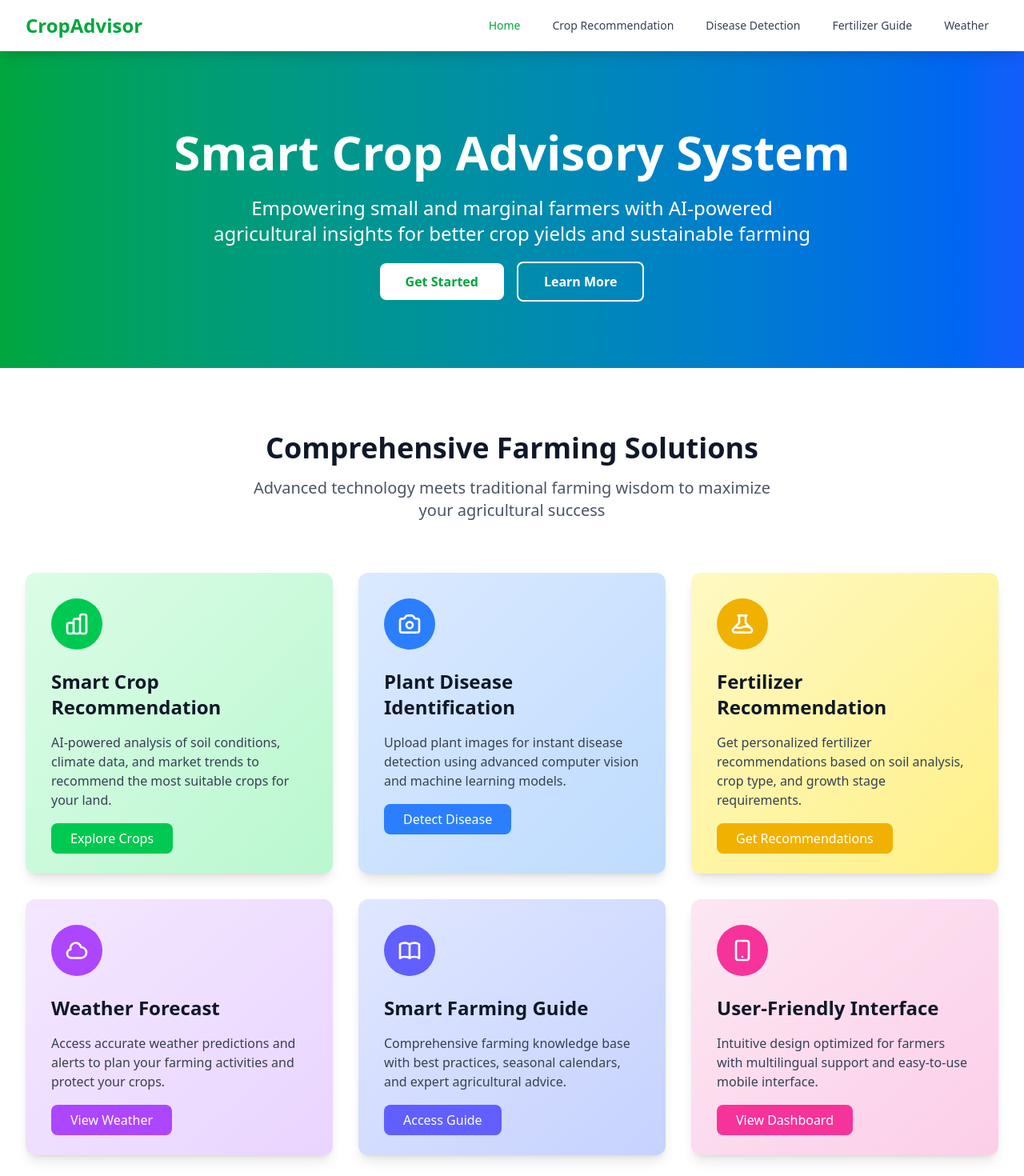
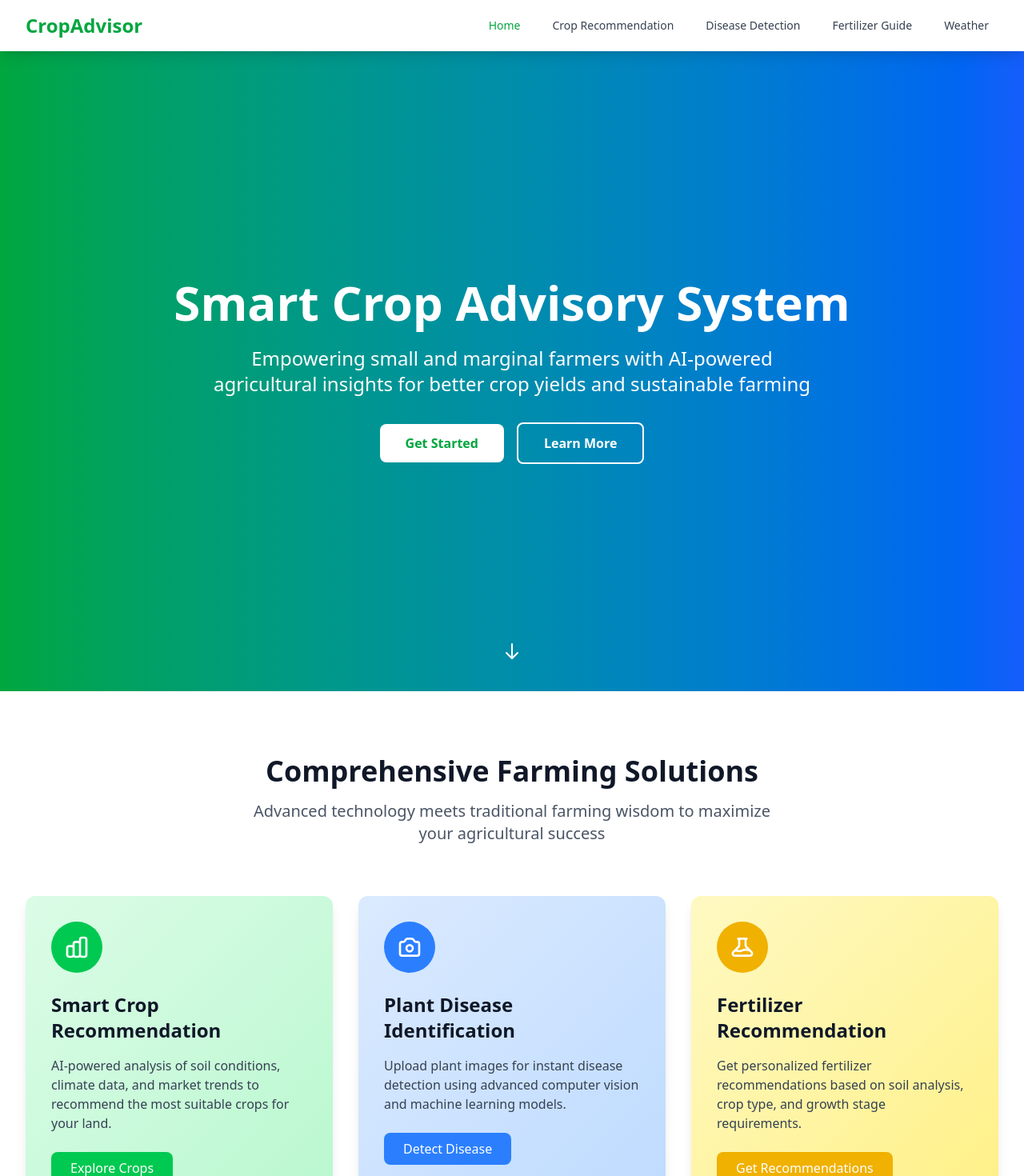
Before and after one commit to Dheerajok/CropAdvisor, a Next.js app: page / in a window 1280 px wide. Shown: the top 1470 px of the page at 80% size. Built offline with nearby package versions, Linux system fonts and the light colour scheme.

Commit message:
added weather api

```diff
--- a/app/page.js
+++ b/app/page.js
@@ -27,9 +27,9 @@ export default function HomePage() {
         </div>
       </nav>
 
-      {/* Hero Section */}
-      <section className="relative bg-gradient-to-r from-green-600 to-blue-600 text-white">
-        <div className="max-w-7xl mx-auto px-4 sm:px-6 lg:px-8 py-24">
+      {/* Hero Section - FIXED: Full screen height minus navbar */}
+      <section className="relative bg-gradient-to-r from-green-600 to-blue-600 text-white h-screen flex items-center">
+        <div className="max-w-7xl mx-auto px-4 sm:px-6 lg:px-8 w-full">
           <div className="text-center">
             <h1 className="text-4xl md:text-6xl font-bold mb-6">
               Smart Crop Advisory System
@@ -38,14 +38,21 @@ export default function HomePage() {
               Empowering small and marginal farmers with AI-powered agricultural insights for better crop yields and sustainable farming
             </p>
             <div className="space-x-4">
-              <Link href="/get-started" className="bg-white text-green-600 px-8 py-3 rounded-lg font-semibold hover:bg-gray-100 transition duration-300">
+              <Link href="/dashboard" className="bg-white text-green-600 px-8 py-3 rounded-lg font-semibold hover:bg-gray-100 transition duration-300 inline-block">
                 Get Started
               </Link>
-              <Link href="/learn-more" className="border-2 border-white text-white px-8 py-3 rounded-lg font-semibold hover:bg-white hover:text-green-600 transition duration-300">
+              <Link href="/farming-guide" className="border-2 border-white text-white px-8 py-3 rounded-lg font-semibold hover:bg-white hover:text-green-600 transition duration-300 inline-block">
                 Learn More
               </Link>
             </div>
           </div>
+        </div>
+
+        {/* Optional: Scroll down indicator */}
+        <div className="absolute bottom-8 left-1/2 transform -translate-x-1/2 animate-bounce">
+          <svg className="w-6 h-6 text-white" fill="none" stroke="currentColor" viewBox="0 0 24 24">
+            <path strokeLinecap="round" strokeLinejoin="round" strokeWidth="2" d="M19 14l-7 7m0 0l-7-7m7 7V3"></path>
+          </svg>
         </div>
       </section>
 
@@ -73,7 +80,7 @@ export default function HomePage() {
               <p className="text-gray-700 mb-6">
                 AI-powered analysis of soil conditions, climate data, and market trends to recommend the most suitable crops for your land.
               </p>
-              <Link href="/crop-recommendation" className="bg-green-500 text-white px-6 py-2 rounded-lg hover:bg-green-600 transition duration-300">
+              <Link href="/crop-recommendation" className="bg-green-500 text-white px-6 py-2 rounded-lg hover:bg-green-600 transition duration-300 inline-block">
                 Explore Crops
               </Link>
             </div>
@@ -90,7 +97,7 @@ export default function HomePage() {
               <p className="text-gray-700 mb-6">
                 Upload plant images for instant disease detection using advanced computer vision and machine learning models.
               </p>
-              <Link href="/disease-detection" className="bg-blue-500 text-white px-6 py-2 rounded-lg hover:bg-blue-600 transition duration-300">
+              <Link href="/disease-detection" className="bg-blue-500 text-white px-6 py-2 rounded-lg hover:bg-blue-600 transition duration-300 inline-block">
                 Detect Disease
               </Link>
             </div>
@@ -106,7 +113,7 @@ export default function HomePage() {
               <p className="text-gray-700 mb-6">
                 Get personalized fertilizer recommendations based on soil analysis, crop type, and growth stage requirements.
               </p>
-              <Link href="/fertilizer" className="bg-yellow-500 text-white px-6 py-2 rounded-lg hover:bg-yellow-600 transition duration-300">
+              <Link href="/fertilizer" className="bg-yellow-500 text-white px-6 py-2 rounded-lg hover:bg-yellow-600 transition duration-300 inline-block">
                 Get Recommendations
               </Link>
             </div>
@@ -122,7 +129,7 @@ export default function HomePage() {
               <p className="text-gray-700 mb-6">
                 Access accurate weather predictions and alerts to plan your farming activities and protect your crops.
               </p>
-              <Link href="/weather" className="bg-purple-500 text-white px-6 py-2 rounded-lg hover:bg-purple-600 transition duration-300">
+              <Link href="/weather" className="bg-purple-500 text-white px-6 py-2 rounded-lg hover:bg-purple-600 transition duration-300 inline-block">
                 View Weather
               </Link>
             </div>
@@ -138,7 +145,7 @@ export default function HomePage() {
               <p className="text-gray-700 mb-6">
                 Comprehensive farming knowledge base with best practices, seasonal calendars, and expert agricultural advice.
               </p>
-              <Link href="/farming-guide" className="bg-indigo-500 text-white px-6 py-2 rounded-lg hover:bg-indigo-600 transition duration-300">
+              <Link href="/farming-guide" className="bg-indigo-500 text-white px-6 py-2 rounded-lg hover:bg-indigo-600 transition duration-300 inline-block">
                 Access Guide
               </Link>
             </div>
@@ -154,7 +161,7 @@ export default function HomePage() {
               <p className="text-gray-700 mb-6">
                 Intuitive design optimized for farmers with multilingual support and easy-to-use mobile interface.
               </p>
-              <Link href="/dashboard" className="bg-pink-500 text-white px-6 py-2 rounded-lg hover:bg-pink-600 transition duration-300">
+              <Link href="/dashboard" className="bg-pink-500 text-white px-6 py-2 rounded-lg hover:bg-pink-600 transition duration-300 inline-block">
                 View Dashboard
               </Link>
             </div>
```
